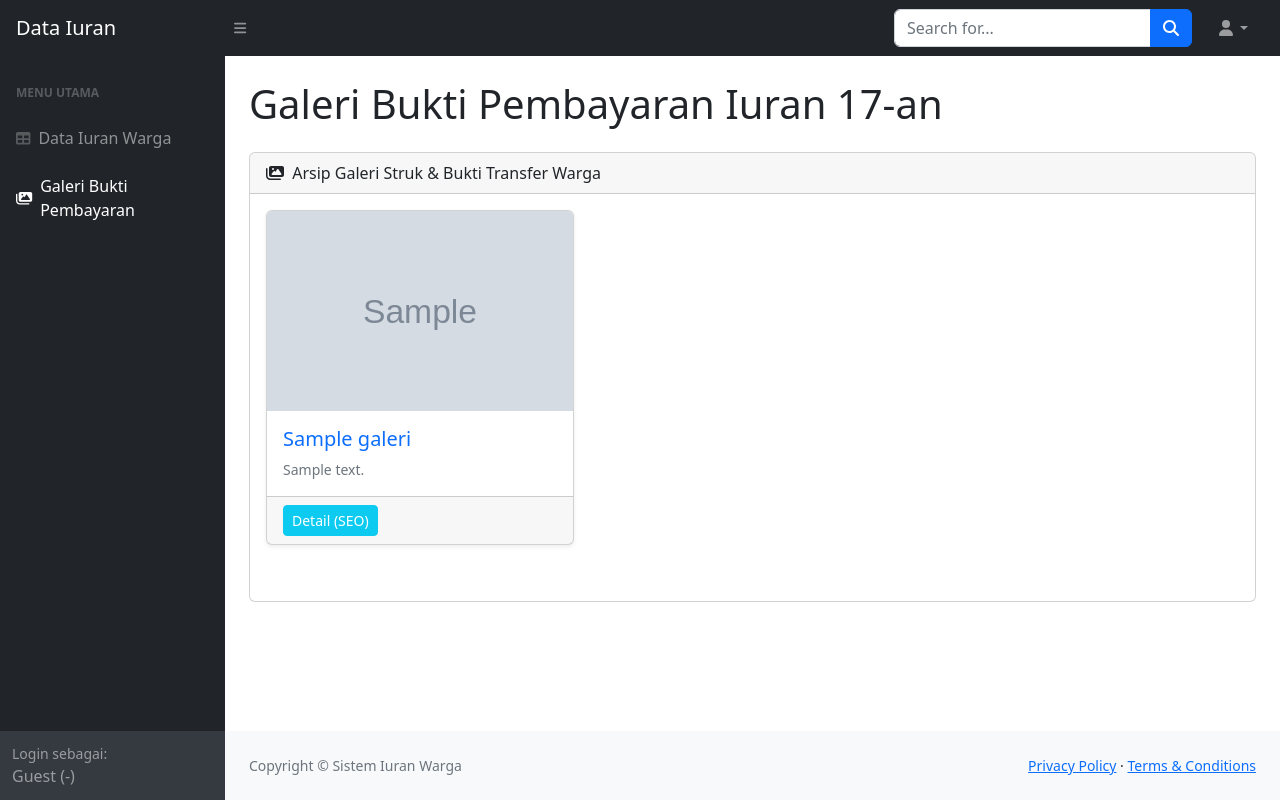
After one commit to rasyaanugrah67-wq/PPWL--Iuran-Warga-, a Laravel app: page /galeri in a window 1280 px wide. The commit adds this page. Run offline with Laravel 10, Linux system fonts and the light colour scheme; tables that the repository leaves empty hold one stand-in row (values such as "Sample post"); grey boxes marked "Sample" are stand-in pictures; some libraries are stand-ins or nearby versions.

Commit message:
Praktikum 12

```diff
--- /dev/null
+++ b/app/Http/Controllers/GaleriController.php
@@ -0,0 +1,98 @@
+<?php
+
+namespace App\Http\Controllers;
+
+use App\Models\Galeri;
+use Illuminate\Http\Request;
+use Illuminate\Support\Str;
+use Illuminate\Support\Facades\Storage;
+
+class GaleriController extends Controller
+{
+    public function index()
+    {
+        $galleries = Galeri::whereNotNull('foto')
+            ->orderBy('created_at', 'desc')
+            ->paginate(6);
+
+        return view('galeri.index', compact('galleries'));
+    }
+
+    public function detail($seo)
+    {
+        $galeri = Galeri::where('galeri_seo', $seo)->firstOrFail();
+        return view('galeri.detail', compact('galeri'));
+    }
+
+    public function create()
+    {
+        return view('galeri.create');
+    }
+
+    public function store(Request $request)
+    {
+        $request->validate([
+            'judul'      => 'required|max:200',
+            'keterangan' => 'required',
+            'foto'       => 'required|image|mimes:jpg,jpeg,png|max:2048',
+        ]);
+
+        $path = null;
+        if ($request->hasFile('foto')) {
+            $path = $request->file('foto')->store('galeri_17an', 'public');
+        }
+
+        Galeri::create([
+            'judul'      => $request->judul,
+            'galeri_seo' => Str::slug($request->judul) . '-' . time(),
+            'keterangan' => $request->keterangan,
+            'foto'       => $path,
+        ]);
+
+        return redirect()->route('galeri.index')->with('pesan', 'Dokumentasi kegiatan berhasil ditambahkan!');
+    }
+
+    public function edit($id)
+    {
+        $galeri = Galeri::findOrFail($id);
+        return view('galeri.edit', compact('galeri'));
+    }
+
+    public function update(Request $request, $id)
+    {
+        $request->validate([
+            'judul'      => 'required|max:200',
+            'keterangan' => 'required',
+            'foto'       => 'nullable|image|mimes:jpg,jpeg,png|max:2048',
+        ]);
+
+        $galeri = Galeri::findOrFail($id);
+
+        if ($request->hasFile('foto')) {
+            if ($galeri->foto && Storage::disk('public')->exists($galeri->foto)) {
+                Storage::disk('public')->delete($galeri->foto);
+            }
+            $galeri->foto = $request->file('foto')->store('galeri_17an', 'public');
+        }
+
+        $galeri->judul      = $request->judul;
+        $galeri->galeri_seo = Str::slug($request->judul) . '-' . $galeri->id;
+        $galeri->keterangan = $request->keterangan;
+        $galeri->save();
+
+        return redirect()->route('galeri.index')->with('pesan', 'Data galeri berhasil diperbarui!');
+    }
+
+    public function destroy($id)
+    {
+        $galeri = Galeri::findOrFail($id);
+
+        if ($galeri->foto && Storage::disk('public')->exists($galeri->foto)) {
+            Storage::disk('public')->delete($galeri->foto);
+        }
+
+        $galeri->delete();
+
+        return redirect()->route('galeri.index')->with('pesan', 'Data galeri berhasil dihapus!');
+    }
+}
--- /dev/null
+++ b/app/Models/Galeri.php
@@ -0,0 +1,18 @@
+<?php
+
+namespace App\Models;
+
+use Illuminate\Database\Eloquent\Factories\HasFactory;
+use Illuminate\Database\Eloquent\Model;
+
+class Galeri extends Model
+{
+    use HasFactory;
+
+    protected $fillable = [
+        'judul',
+        'galeri_seo',
+        'keterangan',
+        'foto',
+    ];
+}
--- /dev/null
+++ b/resources/views/galeri/index.blade.php
@@ -0,0 +1,67 @@
+@extends('layouts.app')
+
+@section('content')
+<div class="container-fluid px-4">
+    <div class="d-flex justify-content-between align-items-center mt-4 mb-3">
+        <h1>Galeri Bukti Pembayaran Iuran 17-an</h1>
+        @if(Auth::check() && Auth::user()->level == 'admin')
+            <a href="{{ route('galeri.create') }}" class="btn btn-primary">+ Tambah Bukti Pembayaran</a>
+        @endif
+    </div>
+
+    @if(session('pesan'))
+        <div class="alert alert-success">{{ session('pesan') }}</div>
+    @endif
+
+    <div class="card mb-4">
+        <div class="card-header"><i class="fas fa-images me-1"></i> Arsip Galeri Struk & Bukti Transfer Warga</div>
+        <div class="card-body">
+            <div class="row">
+                @forelse ($galleries as $data)
+                    <div class="col-md-4 mb-4">
+                        <div class="card h-100 shadow-sm">
+                            <a href="{{ asset('storage/' . $data->foto) }}"
+                               data-lightbox="galeri-iuran"
+                               data-title="{{ $data->judul }} - {{ $data->keterangan }}">
+                                <img src="{{ asset('storage/' . $data->foto) }}"
+                                     class="card-img-top"
+                                     style="height: 200px; object-fit: cover;"
+                                     alt="{{ $data->judul }}">
+                            </a>
+                            <div class="card-body">
+                                <h5 class="card-title">
+                                    <a href="{{ route('galeri.detail', $data->galeri_seo) }}" class="text-decoration-none">
+                                        {{ $data->judul }}
+                                    </a>
+                                </h5>
+                                <p class="card-text text-muted small">{{ Str::limit($data->keterangan, 80) }}</p>
+                            </div>
+                            <div class="card-footer d-flex justify-content-between">
+                                <a href="{{ route('galeri.detail', $data->galeri_seo) }}" class="btn btn-sm btn-info text-white">Detail (SEO)</a>
+                                @if(Auth::check() && Auth::user()->level == 'admin')
+                                    <div>
+                                        <a href="{{ route('galeri.edit', $data->id) }}" class="btn btn-sm btn-warning">Edit</a>
+                                        <form action="{{ route('galeri.destroy', $data->id) }}" method="POST" class="d-inline" onsubmit="return confirm('Hapus bukti pembayaran ini?')">
+                                            @csrf
+                                            @method('DELETE')
+                                            <button class="btn btn-sm btn-danger">Hapus</button>
+                                        </form>
+                                    </div>
+                                @endif
+                            </div>
+                        </div>
+                    </div>
+                @empty
+                    <div class="col-12 text-center py-4">
+                        <h5 class="text-muted">Belum ada data galeri bukti pembayaran.</h5>
+                    </div>
+                @endforelse
+            </div>
+
+            <div class="d-flex justify-content-center mt-3">
+                {{ $galleries->links() }}
+            </div>
+        </div>
+    </div>
+</div>
+@endsection
--- a/resources/views/layouts/app.blade.php
+++ b/resources/views/layouts/app.blade.php
@@ -10,10 +10,12 @@
         <link href="https://cdn.jsdelivr.net/npm/simple-datatables@7.1.2/dist/style.min.css" rel="stylesheet" />
         <link href="{{ asset('css/styles.css') }}" rel="stylesheet">
         <script src="https://use.fontawesome.com/releases/v6.3.0/js/all.js" crossorigin="anonymous"></script>
+        <!-- CSS Lightbox2 -->
+        <link href="{{ asset('dist/css/lightbox.min.css') }}" rel="stylesheet">
     </head>
     <body class="sb-nav-fixed">
         <nav class="sb-topnav navbar navbar-expand navbar-dark bg-dark">
-            <a class="navbar-brand ps-3" href="index.html">Data Iuran </a>
+            <a class="navbar-brand ps-3" href="index.html">Data Iuran</a>
             <button class="btn btn-link btn-sm order-1 order-lg-0 me-4 me-lg-0" id="sidebarToggle" href="#!"><i class="fas fa-bars"></i></button>
 
             <form class="d-none d-md-inline-block form-inline ms-auto me-0 me-md-3 my-2 my-md-0">
@@ -28,42 +30,36 @@
                     <a class="nav-link dropdown-toggle" id="navbarDropdown" href="#" role="button" data-bs-toggle="dropdown" aria-expanded="false"><i class="fas fa-user fa-fw"></i></a>
                     <ul class="dropdown-menu dropdown-menu-end" aria-labelledby="navbarDropdown">
                         <li><hr class="dropdown-divider" /></li>
-                    <li><a class="dropdown-item" href="{{ route('logout') }}"
+                        <li>
+                            <a class="dropdown-item" href="{{ route('logout') }}"
                                onclick="event.preventDefault(); document.getElementById('logout-form').submit();">
                                 Logout
                             </a>
-
-
                             <form id="logout-form" action="{{ route('logout') }}" method="POST" class="d-none">
                                 @csrf
-    </form></li>
+                            </form>
+                        </li>
                     </ul>
                 </li>
             </ul>
         </nav>
+
         <div id="layoutSidenav">
             <div id="layoutSidenav_nav">
                 <nav class="sb-sidenav accordion sb-sidenav-dark" id="sidenavAccordion">
                     <div class="sb-sidenav-menu">
                         <div class="nav">
-
                             <div class="sb-sidenav-menu-heading">Menu Utama</div>
-
 
                             <a class="nav-link" href="{{ url('/iuran') }}">
                                 <div class="sb-nav-link-icon"><i class="fas fa-table"></i></div>
                                 Data Iuran Warga
                             </a>
-            <div id="layoutSidenav_nav">
-    <nav class="sb-sidenav accordion sb-sidenav-dark" id="sidenavAccordion">
-        <div class="sb-sidenav-menu">
-            <div class="nav">
 
-                <div class="sb-sidenav-menu-heading">Menu Utama</div>
-
-                <a class="nav-link" href="{{ url('/iuran') }}">
-                    <div class="sb-nav-link-icon"><i class="fas fa-table"></i></div>
-                    Data Iuran Warga
+                            <!-- Menu Navigasi Galeri Kegiatan 17-an -->
+                            <a class="nav-link {{ request()->is('galeri*') ? 'active' : '' }}" href="{{ route('galeri.index') }}">
+                                <div class="sb-nav-link-icon"><i class="fas fa-images"></i></div>
+                               Galeri Bukti Pembayaran
                             </a>
 
                             @if(Auth::check() && Auth::user()->level == 'admin')
@@ -73,7 +69,6 @@
                                     Kelola Data User
                                 </a>
                             @endif
-
                         </div>
                     </div>
                     <div class="sb-sidenav-footer">
@@ -82,15 +77,7 @@
                     </div>
                 </nav>
             </div>
-        </div>
-    </div>
-    <div class="sb-sidenav-footer">
-        <div class="small">Login sebagai:</div>
-        Admin
-    </div>
-</nav>
-                </nav>
-            </div>
+
             <div id="layoutSidenav_content">
                 <main>
                     @yield('content')
@@ -98,7 +85,7 @@
                 <footer class="py-4 bg-light mt-auto">
                     <div class="container-fluid px-4">
                         <div class="d-flex align-items-center justify-content-between small">
-                            <div class="text-muted">Copyright &copy; Sistem Iuran Warga </div>
+                            <div class="text-muted">Copyright &copy; Sistem Iuran Warga</div>
                             <div>
                                 <a href="#">Privacy Policy</a>
                                 &middot;
@@ -109,6 +96,7 @@
                 </footer>
             </div>
         </div>
+
         <script src="https://cdn.jsdelivr.net/npm/bootstrap@5.2.3/dist/js/bootstrap.bundle.min.js" crossorigin="anonymous"></script>
         <script src="{{ asset('js/scripts.js') }}"></script>
         <script src="https://cdnjs.cloudflare.com/ajax/libs/Chart.js/2.8.0/Chart.min.js" crossorigin="anonymous"></script>
@@ -116,5 +104,7 @@
         <script src="{{ asset('assets/demo/chart-bar-demo.js') }}"></script>
         <script src="https://cdn.jsdelivr.net/npm/simple-datatables@7.1.2/dist/umd/simple-datatables.min.js" crossorigin="anonymous"></script>
         <script src="{{ asset('js/datatables-simple-demo.js') }}"></script>
+        <!-- JS Lightbox2 (sudah termasuk jQuery) -->
+        <script src="{{ asset('dist/js/lightbox-plus-jquery.min.js') }}"></script>
     </body>
 </html>
--- a/routes/web.php
+++ b/routes/web.php
@@ -6,6 +6,7 @@ use App\Http\Controllers\IuranController;
 use App\Http\Controllers\UserController;
 use App\Http\Controllers\PembayaranController;
 use App\Http\Controllers\HomeController;
+use App\Http\Controllers\GaleriController;
 
 /*
 |--------------------------------------------------------------------------
@@ -39,6 +40,8 @@ Route::post('/iuran/delete/{id}', [IuranController::class, 'destroy'])->name('iu
 Route::get('/iuran/search', [IuranController::class, 'search'])->name('iuran.search');
 Route::get('/iuran/bayar/{id}', [App\Http\Controllers\IuranController::class, 'bayar'])->name('iuran.bayar');
 Route::post('/iuran/bayar/{id}', [App\Http\Controllers\IuranController::class, 'proses_bayar'])->name('iuran.proses_bayar');
+Route::get('/galeri', [GaleriController::class, 'index'])->name('galeri.index');
+Route::get('/detail-galeri/{seo}', [GaleriController::class, 'detail'])->name('galeri.detail');
 
 Route::middleware(['auth', 'admin'])->group(function () {
 
@@ -47,7 +50,11 @@ Route::middleware(['auth', 'admin'])->group(function () {
     })->name('admin.users');
 
     Route::resource('users', UserController::class);
-
     Route::resource('pembayaran', PembayaranController::class);
+    Route::get('/galeri/create', [GaleriController::class, 'create'])->name('galeri.create');
+    Route::post('/galeri', [GaleriController::class, 'store'])->name('galeri.store');
+    Route::get('/galeri/{id}/edit', [GaleriController::class, 'edit'])->name('galeri.edit');
+    Route::put('/galeri/{id}', [GaleriController::class, 'update'])->name('galeri.update');
+    Route::delete('/galeri/{id}', [GaleriController::class, 'destroy'])->name('galeri.destroy');
 
 });
```
Also changed, not shown: resources/views/galeri/create.blade.php (added, +28 -0 lines), resources/views/galeri/detail.blade.php (added, +22 -0 lines), resources/views/galeri/edit.blade.php (added, +31 -0 lines), database/migrations/2026_11_16_171835_create_galeris_table.php (added). Lines whose indentation alone changed are shown as unchanged.
